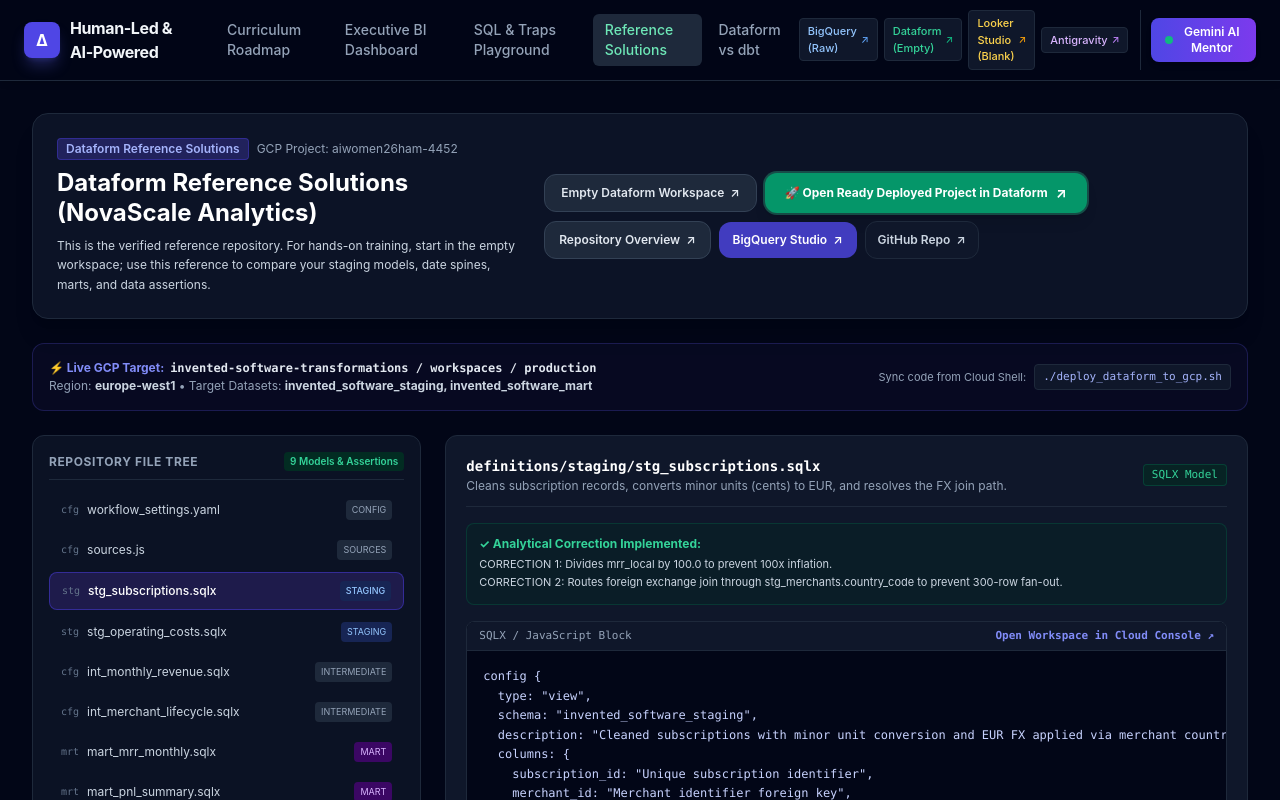
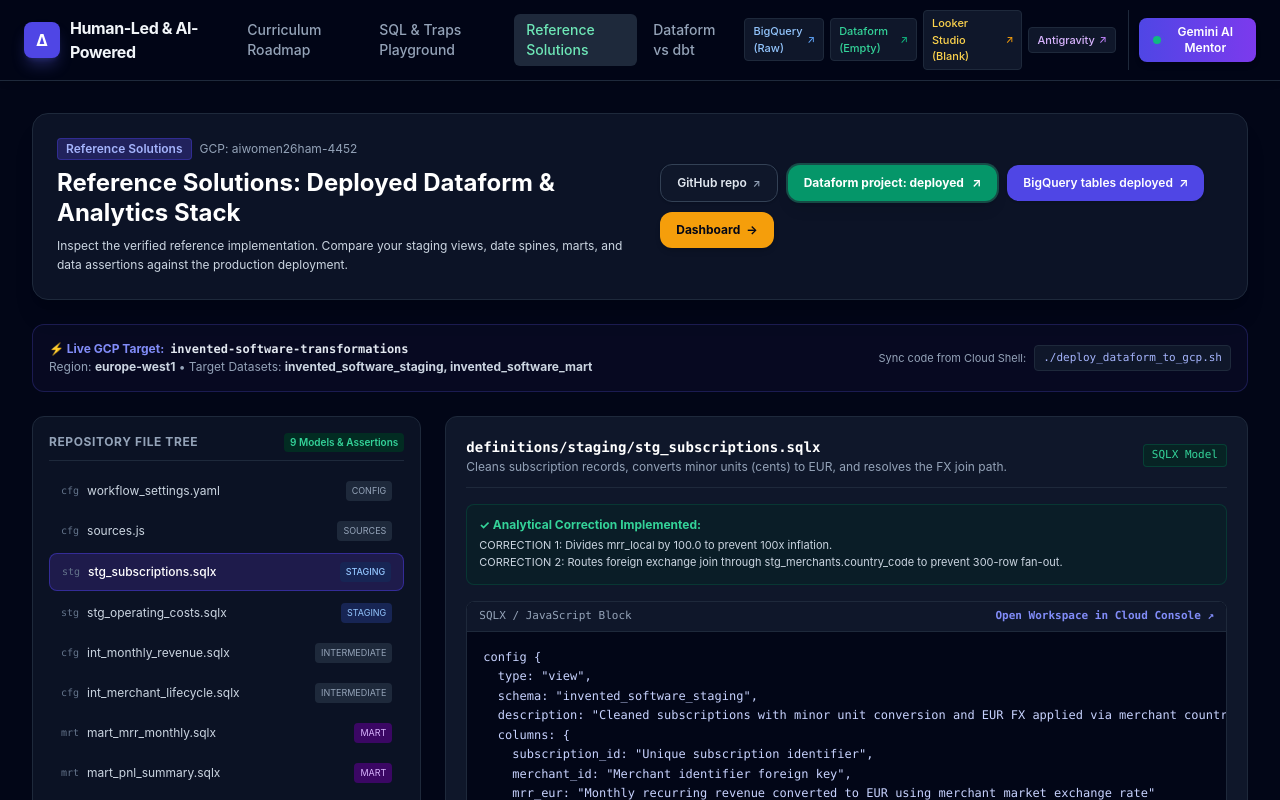
Before and after one commit to liudmilaz/ai-analyst-cloud-onboarding, a Next.js app in the folder app/: page /dataform in a window 1280 px wide. Shown: the top 800 px of the page. Built offline with nearby package versions, Linux system fonts and the light colour scheme.

Commit message:
feat(ui): isolate Phase 5 dashboard button, remove hero badge, and streamline reference solutions to 4 deployed actions

```diff
--- a/app/src/app/curriculum/page.tsx
+++ b/app/src/app/curriculum/page.tsx
@@ -91,13 +91,23 @@
                       </div>
                     </div>
 
+                    <div className="flex items-center gap-2 self-start sm:self-center flex-shrink-0">
+                      {p.id === 5 && (
+                        <Link
+                          href="/dashboard"
+                          className="rounded-lg bg-amber-500 hover:bg-amber-400 px-3 py-2 text-xs font-bold text-slate-950 transition flex items-center gap-1.5 shadow"
+                        >
+                          <span>📊 Executive Dashboard</span>
+                        </Link>
+                      )}
                       <Link
                         href={`/phases/${p.id}`}
-                      className="rounded-lg bg-indigo-600 hover:bg-indigo-500 px-3.5 py-2 text-xs font-semibold text-white transition self-start sm:self-center flex items-center gap-1.5 flex-shrink-0"
+                        className="rounded-lg bg-indigo-600 hover:bg-indigo-500 px-3.5 py-2 text-xs font-semibold text-white transition flex items-center gap-1.5"
                       >
                         <span>Start Phase {p.id}</span>
                         <span>→</span>
                       </Link>
+                    </div>
                   </div>
 
                   <div className="pt-2 border-t border-slate-800/70 flex flex-wrap items-center justify-between text-xs text-slate-400 gap-2">
--- a/app/src/app/dataform/page.tsx
+++ b/app/src/app/dataform/page.tsx
@@ -1,6 +1,7 @@
 "use client";
 
 import React, { useState } from "react";
+import Link from "next/link";
 import { Navbar } from "../../components/Navbar";
 import { MentorChatModal } from "../../components/MentorChatModal";
 import { LearningTrack } from "../../lib/types";
@@ -314,64 +315,64 @@
             <div className="space-y-2">
               <div className="flex items-center gap-2">
                 <span className="rounded bg-indigo-900/60 px-2 py-0.5 text-xs font-semibold text-indigo-300 border border-indigo-700/50">
-                  Dataform Reference Solutions
+                  Reference Solutions
                 </span>
-                <span className="text-xs text-slate-400">GCP Project: aiwomen26ham-4452</span>
+                <span className="text-xs text-slate-400">GCP: aiwomen26ham-4452</span>
               </div>
               <h1 className="text-2xl font-bold text-white leading-tight">
-                Dataform Reference Solutions (NovaScale Analytics)
+                Reference Solutions: Deployed Dataform & Analytics Stack
               </h1>
               <p className="text-xs text-slate-300 max-w-2xl leading-relaxed">
-                This is the verified reference repository. For hands-on training, start in the empty workspace; use this reference to compare your staging models, date spines, marts, and data assertions.
+                Inspect the verified reference implementation. Compare your staging views, date spines, marts, and data assertions against the production deployment.
               </p>
             </div>
 
-            <div className="flex flex-wrap items-center gap-2">
+            <div className="flex flex-wrap items-center gap-2.5">
+              {/* Button 1: GitHub Repo */}
               <a
-                href="https://console.cloud.google.com/bigquery/dataform?project=aiwomen26ham-4452"
+                href="https://github.com/liudmilaz/ai-data-onboarding/tree/main/dataform"
                 target="_blank"
                 rel="noopener noreferrer"
-                className="flex items-center gap-1.5 rounded-xl bg-slate-800 border border-slate-700 px-4 py-2.5 text-xs font-semibold text-slate-200 hover:bg-slate-700 transition"
+                className="flex items-center gap-1.5 rounded-xl bg-slate-900 border border-slate-700 px-4 py-2.5 text-xs font-semibold text-slate-200 hover:text-white hover:bg-slate-800 transition shadow"
+                title="View production Dataform source code on GitHub"
               >
-                <span>Empty Dataform Workspace</span>
-                <span>↗</span>
+                <span>GitHub repo</span>
+                <span className="text-[10px] text-slate-400">↗</span>
               </a>
-              <a
-                href="https://console.cloud.google.com/bigquery/dataform/locations/europe-west1/repositories/invented-software-transformations/workspaces/production?project=aiwomen26ham-4452"
-                target="_blank"
-                rel="noopener noreferrer"
-                className="flex items-center gap-2 rounded-xl bg-emerald-600 px-5 py-2.5 text-xs font-bold text-white shadow-lg hover:bg-emerald-500 transition ring-2 ring-emerald-400/30"
-              >
-                <span>🚀 Open Ready Deployed Project in Dataform</span>
-                <span className="text-sm">↗</span>
-              </a>
+
+              {/* Button 2: Dataform project: deployed */}
               <a
                 href="https://console.cloud.google.com/bigquery/dataform/locations/europe-west1/repositories/invented-software-transformations?project=aiwomen26ham-4452"
                 target="_blank"
                 rel="noopener noreferrer"
-                className="flex items-center gap-1.5 rounded-xl bg-slate-800 border border-slate-700 px-3.5 py-2.5 text-xs font-semibold text-slate-200 hover:bg-slate-700 transition"
+                className="flex items-center gap-2 rounded-xl bg-emerald-600 px-4 py-2.5 text-xs font-bold text-white shadow-lg hover:bg-emerald-500 transition ring-2 ring-emerald-400/30"
+                title="Open deployed Dataform repository in Google Cloud"
               >
-                <span>Repository Overview</span>
-                <span>↗</span>
+                <span>Dataform project: deployed</span>
+                <span className="text-xs">↗</span>
               </a>
+
+              {/* Button 3: BigQuery tables deployed */}
               <a
-                href="https://console.cloud.google.com/bigquery?project=aiwomen26ham-4452"
+                href="https://console.cloud.google.com/bigquery?project=aiwomen26ham-4452&ws=!1m4!1m3!3saiwomen26ham-4452!2sinvented_software_mart"
                 target="_blank"
                 rel="noopener noreferrer"
-                className="flex items-center gap-1.5 rounded-xl bg-indigo-600/80 px-3.5 py-2.5 text-xs font-semibold text-white hover:bg-indigo-500 transition"
+                className="flex items-center gap-1.5 rounded-xl bg-indigo-600 px-4 py-2.5 text-xs font-semibold text-white hover:bg-indigo-500 transition shadow"
+                title="Open deployed BigQuery mart tables in Google Cloud Console"
               >
-                <span>BigQuery Studio</span>
-                <span>↗</span>
+                <span>BigQuery tables deployed</span>
+                <span className="text-xs">↗</span>
               </a>
-              <a
-                href="https://github.com/liudmilaz/ai-data-onboarding/tree/main/dataform"
-                target="_blank"
-                rel="noopener noreferrer"
-                className="flex items-center gap-1.5 rounded-xl bg-slate-900 border border-slate-800 px-3 py-2.5 text-xs font-semibold text-slate-300 hover:text-white transition"
+
+              {/* Button 4: Dashboard */}
+              <Link
+                href="/dashboard"
+                className="flex items-center gap-1.5 rounded-xl bg-amber-500 hover:bg-amber-400 px-4 py-2.5 text-xs font-bold text-slate-950 shadow-md transition"
+                title="Open verified Executive BI Dashboard"
               >
-                <span>GitHub Repo</span>
-                <span>↗</span>
-              </a>
+                <span>Dashboard</span>
+                <span>→</span>
+              </Link>
             </div>
           </div>
         </div>
@@ -381,7 +382,7 @@
           <div className="space-y-0.5">
             <span className="text-indigo-400 font-bold flex items-center gap-1.5">
               <span>⚡ Live GCP Target:</span>
-              <span className="font-mono text-slate-200">invented-software-transformations / workspaces / production</span>
+              <span className="font-mono text-slate-200">invented-software-transformations</span>
             </span>
             <p className="text-slate-400">
               Region: <strong className="text-slate-300">europe-west1</strong> • Target Datasets: <strong className="text-slate-300">invented_software_staging, invented_software_mart</strong>
--- a/app/src/app/page.tsx
+++ b/app/src/app/page.tsx
@@ -29,13 +29,6 @@
           <div className="relative overflow-hidden rounded-2xl border border-indigo-900/40 bg-gradient-to-br from-indigo-950/70 via-slate-900 to-slate-950 p-8 shadow-xl space-y-6">
             <div className="flex flex-col lg:flex-row lg:items-start justify-between gap-6">
               <div className="space-y-3.5 max-w-3xl">
-                <div className="flex flex-wrap items-center gap-2">
-                  <span className="inline-flex items-center gap-1.5 rounded-full border border-indigo-500/40 bg-indigo-950/90 px-3 py-1 text-xs font-semibold text-indigo-300">
-                    <span className="h-1.5 w-1.5 rounded-full bg-emerald-400 animate-pulse"></span>
-                    🧑‍💻 Human-Led & ⚡ AI-Powered Training
-                  </span>
-                </div>
-
                 <h1 className="text-3xl lg:text-4xl font-extrabold text-white tracking-tight leading-tight">
                   Human-Led, AI-Powered Cloud Analytics Onboarding
                 </h1>
--- a/app/src/components/Navbar.tsx
+++ b/app/src/components/Navbar.tsx
@@ -37,14 +37,6 @@
               }`}
             >
               Curriculum Roadmap
-            </Link>
-            <Link
-              href="/dashboard"
-              className={`px-3 py-1.5 rounded-md transition ${
-                pathname === "/dashboard" ? "bg-slate-800 text-white" : "text-slate-400 hover:text-slate-200"
-              }`}
-            >
-              Executive BI Dashboard
             </Link>
             <Link
               href="/playground"
```
Also changed, not shown: app/src/app/phases/[phaseId]/page.tsx (+40 -1 lines). Lines whose indentation alone changed are shown as unchanged.
